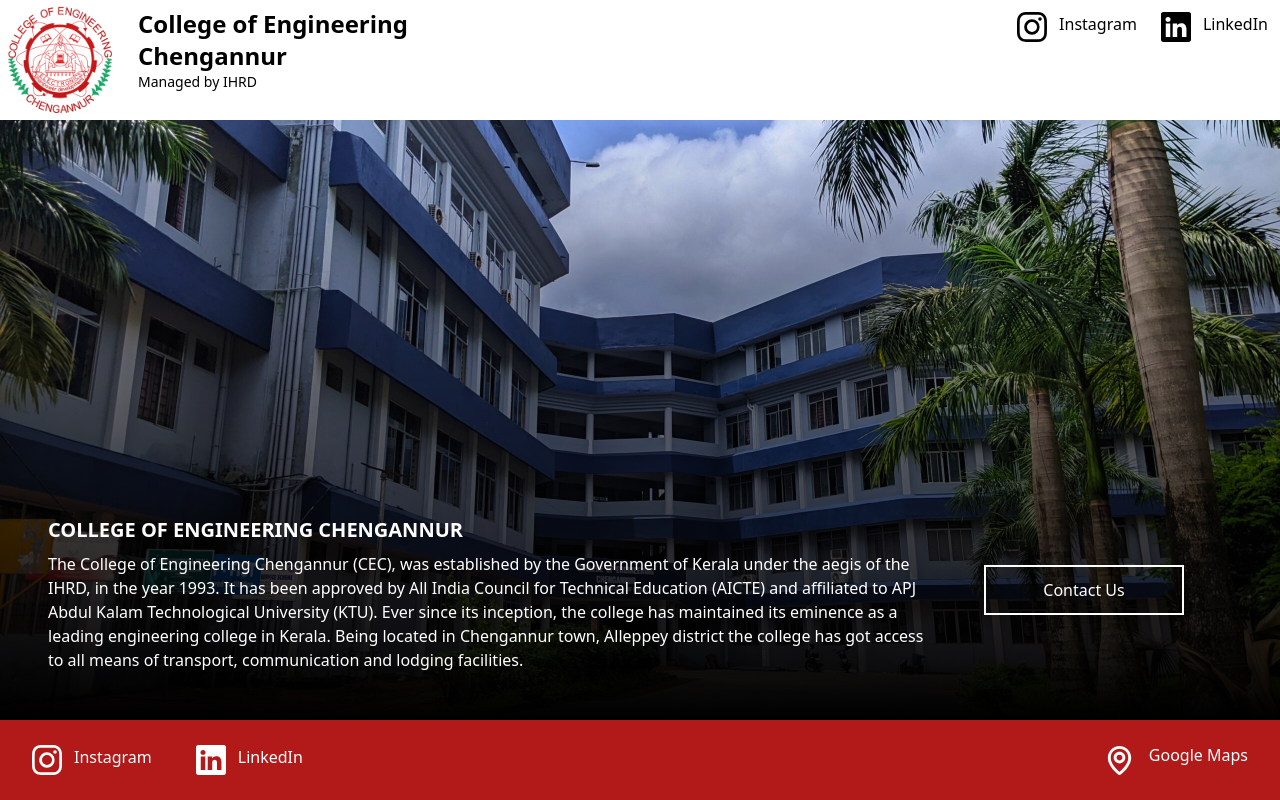
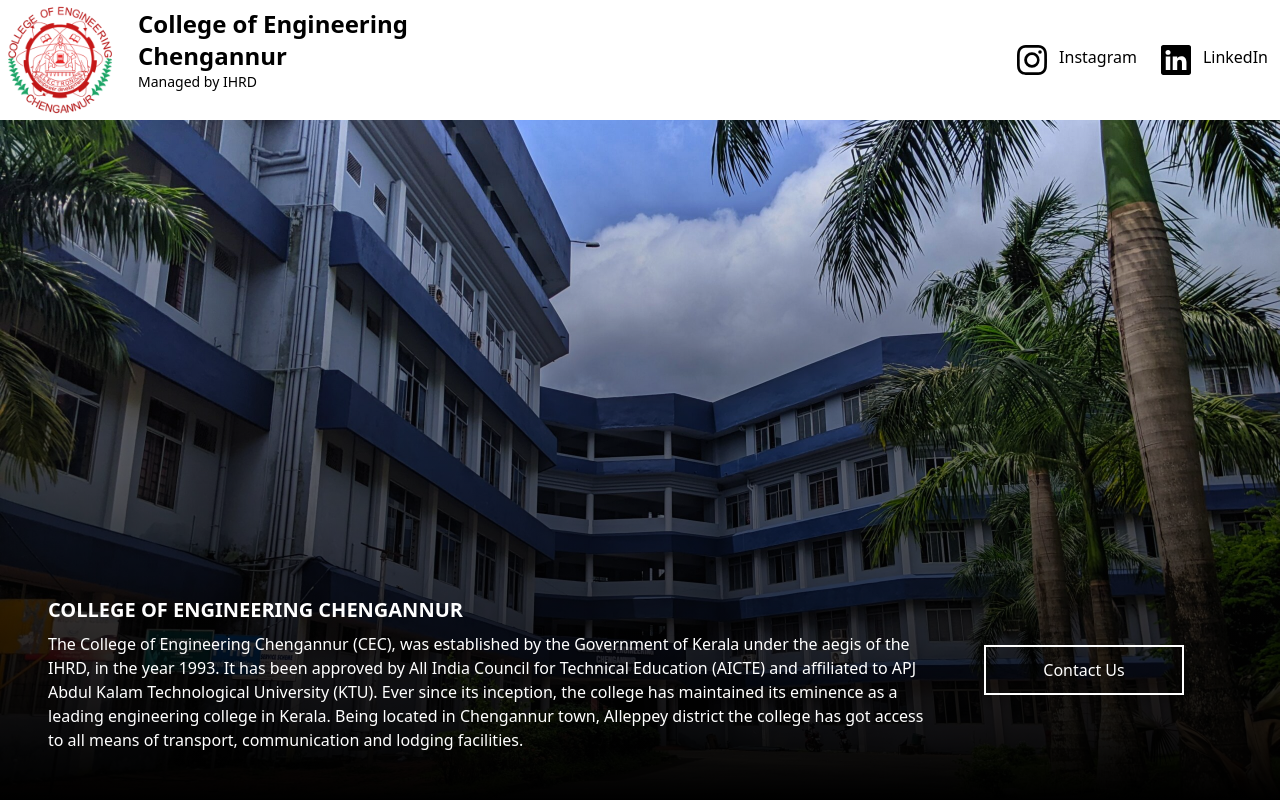
Before and after one commit to GLITCH-hash01/CEC_landing_page, a React (Vite) app: page / in a window 1280 px wide. Shown: the top 800 px of the page. Built offline with nearby package versions, Linux system fonts and the light colour scheme.

Commit message:
Design added

```diff
--- a/src/App.jsx
+++ b/src/App.jsx
@@ -66,16 +66,18 @@
 
           </div>
           <div className='grow '></div>
-          <div className='flex flex-row gap-3 cursor-pointer hover:bg-gray-600 p-3 rounded-xl'>
+          <nav className='flex flex-row self-center'>
+            <div className='flex flex-row gap-3 cursor-pointer hover:bg-gray-300 p-3 rounded-xl'>
               <BsInstagram  size={30}/>
               <a className='max-[500px]:hidden'>Instagram</a>
             </div>
-          <div className='flex flex-row gap-3 cursor-pointer hover:bg-gray-600 p-3 rounded-xl'>
+            <div className='flex flex-row gap-3 cursor-pointer hover:bg-gray-300 p-3 rounded-xl'>
               <BsLinkedin size={30}/>
               <a className='max-[500px]:hidden'>LinkedIn</a>
             </div>
+          </nav>
         </div>
-        <div className='w-screen h-[75%] bg-bottom bg-cover relative group transition-all duration-200 max-[500px]:h-[83%]' style={{backgroundImage:`url(${slideimg[currentIndex].url})`}}>
+        <div className='w-screen h-[85%] bg-bottom bg-cover relative group transition-all duration-200 max-[500px]:h-[83%]' style={{backgroundImage:`url(${slideimg[currentIndex].url})`}}>
           <div className='absolute bg-gradient-to-t from-black w-full h-full'></div>
           <div className='h-full w-full flex flex-col-reverse'>
             <div className='z-50 p-12'>
@@ -103,7 +105,7 @@
           <div className='absolute w-fit h-fit text-white bottom-[50%] right-0 hidden group-hover:block cursor-pointer max-[500px]:block '>
             <BsChevronCompactRight onClick={nextSlide} size={80}/>
           </div>
-          <div className='transition-all ease-in absolute -300 w-screen h-fit bottom-0 justify-center py-3 gap-4 cursor-pointer hidden group-hover:flex z-50 max-[500px]:flex'>
+          <div className='transition-all ease-in absolute  w-screen h-fit bottom-0 justify-center py-3 gap-4 cursor-pointer hidden group-hover:flex z-50 max-[500px]:flex'>
             {
               slideimg.map((slideimg,slideindex)=>(
                 <div key={slideindex}>
@@ -114,25 +116,7 @@
             }
           </div>
         </div>
-        <nav className='bg-[#b21919] w-screen h-[10%] flex items-center max-[500px]:h-[7%]'>
-        <div className='w-screen items-center px-5 flex flex-row gap-5
-         text-white'>
 
-          <div className='flex flex-row gap-3 cursor-pointer hover:bg-gray-600 p-3 rounded-xl'>
-            <BsInstagram color='white' size={30}/>
-            <a className='max-[500px]:hidden'>Instagram</a>
-          </div>
-          <div className='flex flex-row gap-3 cursor-pointer hover:bg-gray-600 p-3 rounded-xl'>
-            <BsLinkedin size={30}/>
-            <a className='max-[500px]:hidden'>LinkedIn</a>
-          </div>
-          <div className='grow'></div>
-          <div className='flex flex-row gap-3 cursor-pointer hover:bg-gray-600 p-3 rounded-xl'>
-            <BiMap size={35}/>
-            <a className='max-[500px]:hidden'>Google Maps</a>
-          </div>
-        </div>
-        </nav>
       </div>
       <div className='w-screen h-fit bg-[#dadfe3] text-black'>
         <div className='w-screen h-fit flex justify-center place-items-center '>
```
Lines whose indentation alone changed are shown as unchanged.
